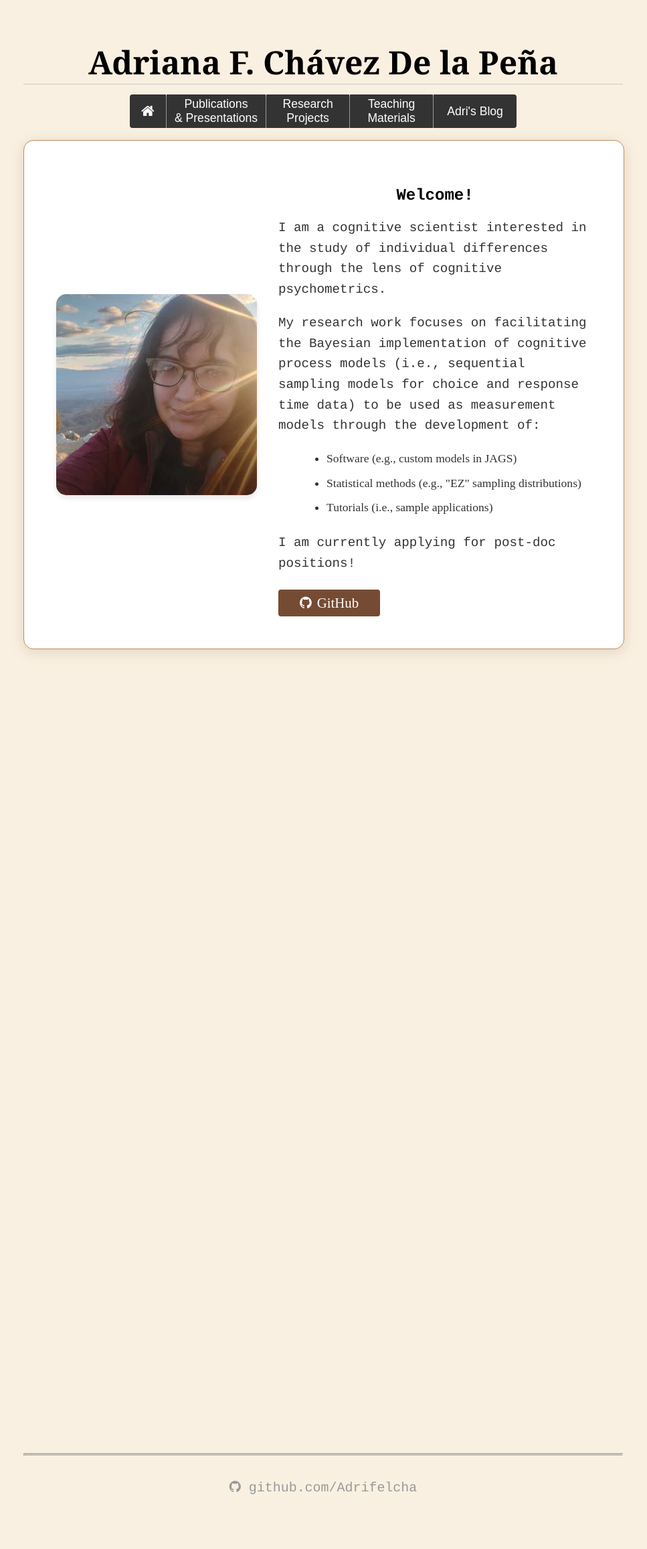
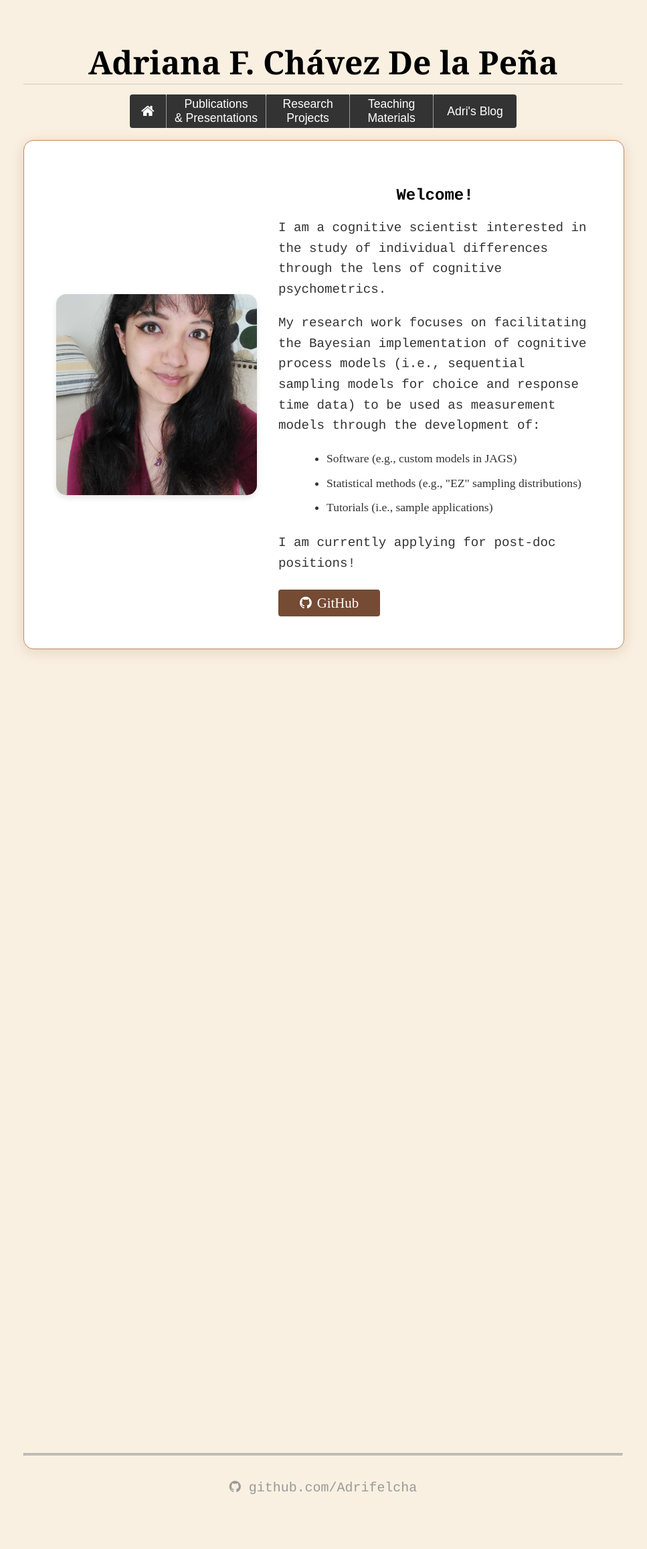
Before and after one commit to Adrifelcha/adrifelcha.github.io, a Jekyll site: the page built from index.html, in a window 1280 px wide. Shown: the whole page at 67% size, without its empty margins (157-1124 px from the left). Built offline with Jekyll 4.4.1, drawn with Linux system fonts in a browser that asks for light colours.

Commit message:
Change profile picture for a one that can be shown in a tall rectangle

```diff
--- a/index.html
+++ b/index.html
@@ -4,7 +4,7 @@
 ---
 
 <div class="profile-section">
-    <img class='profile-image' src="/images/adriana_mainPage.jpeg" alt="Adriana F. Chávez De la Peña">
+    <img class='profile-image' src="/images/adriana_mainPage2.jpeg" alt="Adriana F. Chávez De la Peña">
 
     <div class="bio-content">
         <h2>Welcome!</h2>
```
